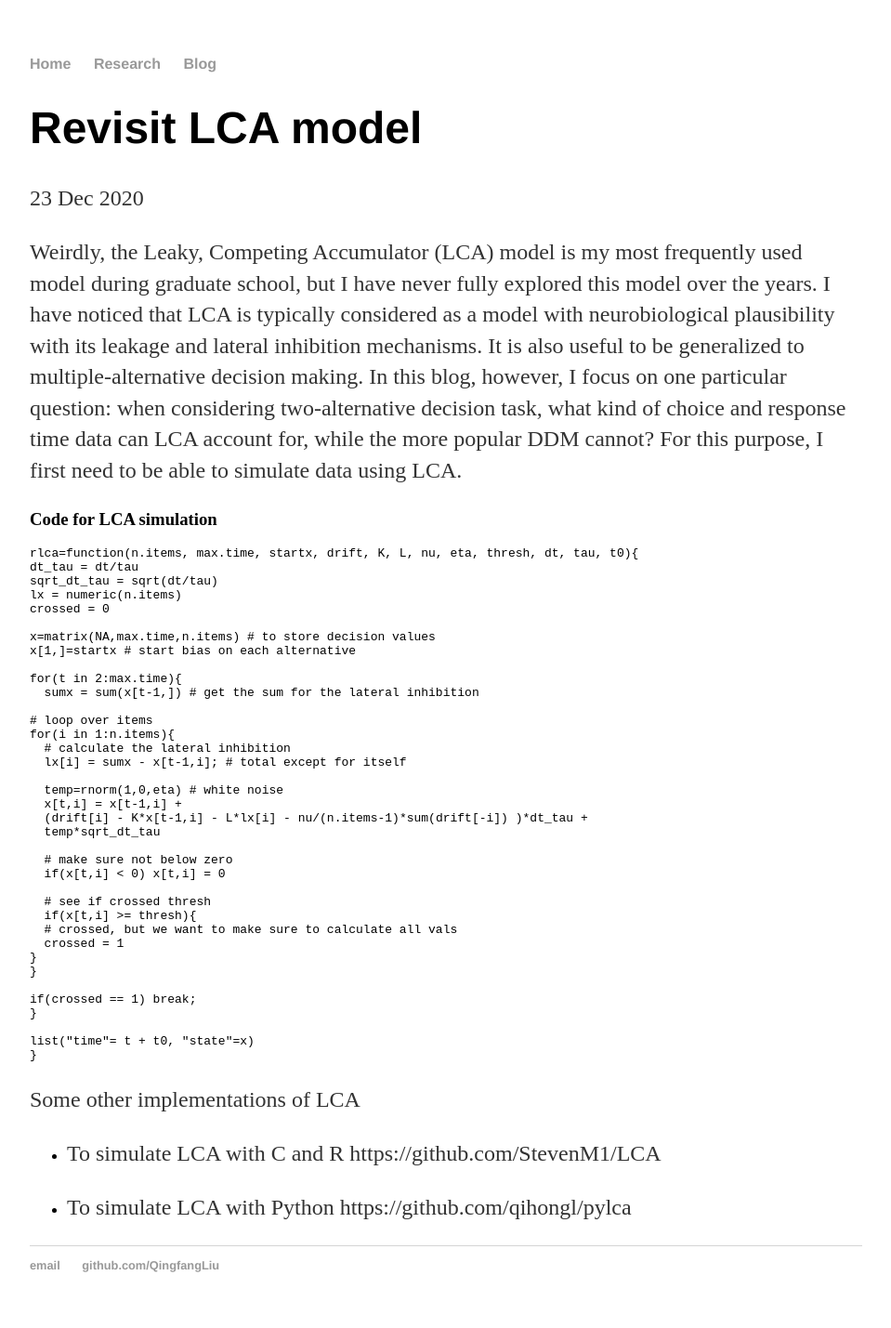
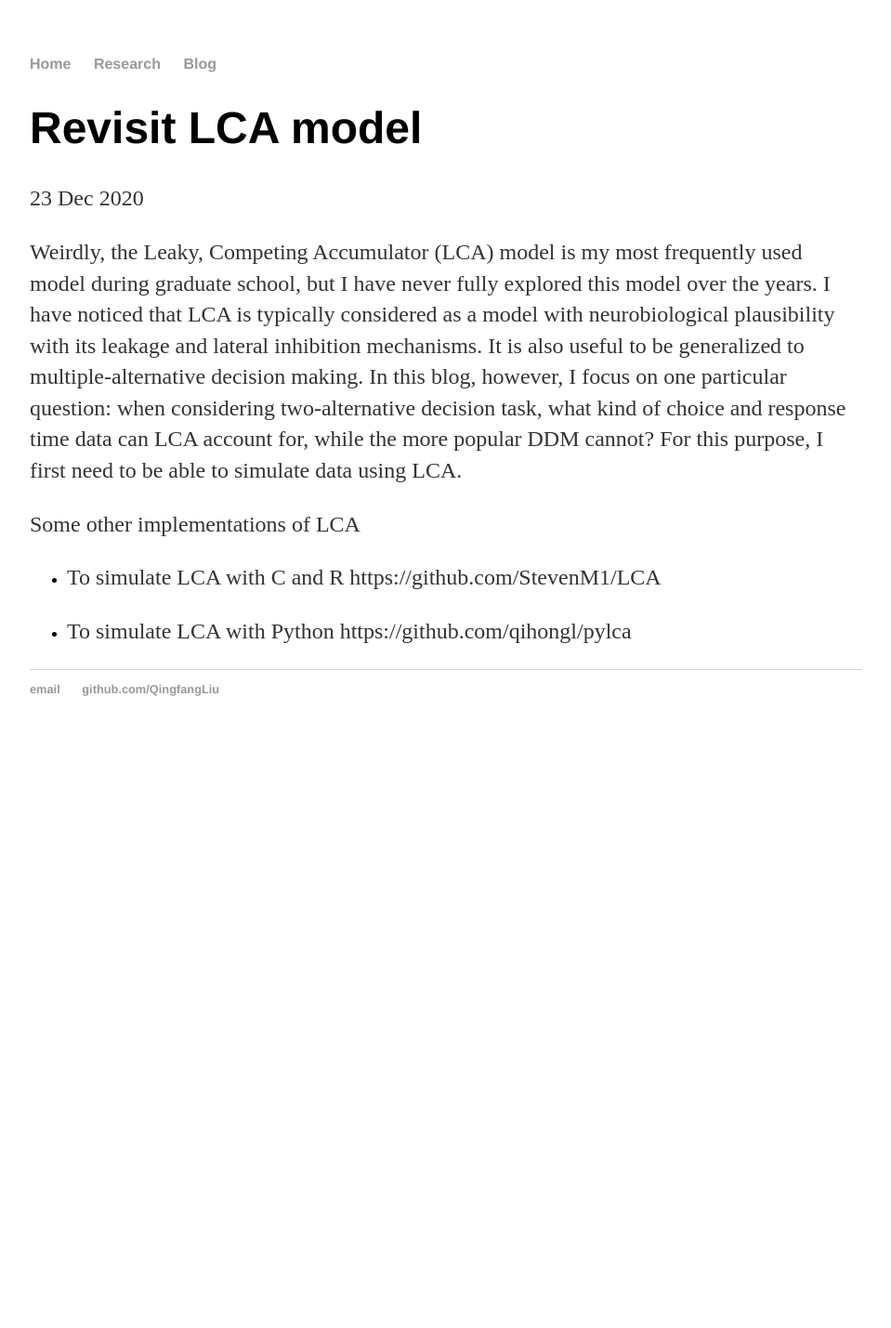
Before and after one commit to QingfangLiu/qingfangliu.github.io, a Jekyll site: the page built from _posts/2020-12-23-LCA.md, in a window 1280 px wide. Shown: the whole page at 93% size, without its empty margins (160-1119 px from the left). Built offline with Jekyll 4.4.1, drawn with Linux system fonts in a browser that asks for light colours; after the commit the page ends 900 px from its top, so only the background shows below that.

Commit message:
Update 2020-12-23-LCA.md

````diff
--- a/_posts/2020-12-23-LCA.md
+++ b/_posts/2020-12-23-LCA.md
@@ -7,49 +7,6 @@ date: 2020-12-23
 Weirdly, the Leaky, Competing Accumulator (LCA) model is my most frequently used model during graduate school, but I have never fully explored this model over the years. I have noticed that LCA is typically considered as a model with neurobiological plausibility with its leakage and lateral inhibition mechanisms. It is also useful to be generalized to multiple-alternative decision making. In this blog, however, I focus on one particular question: when considering two-alternative decision task, what kind of choice and response time data can LCA account for, while the more popular DDM cannot? For this purpose, I first need to be able to simulate data using LCA.
 
 
-### Code for LCA simulation
-
-```markdown
-rlca=function(n.items, max.time, startx, drift, K, L, nu, eta, thresh, dt, tau, t0){
-dt_tau = dt/tau
-sqrt_dt_tau = sqrt(dt/tau)
-lx = numeric(n.items)
-crossed = 0
-
-x=matrix(NA,max.time,n.items) # to store decision values
-x[1,]=startx # start bias on each alternative
-
-for(t in 2:max.time){
-  sumx = sum(x[t-1,]) # get the sum for the lateral inhibition
-
-# loop over items
-for(i in 1:n.items){
-  # calculate the lateral inhibition
-  lx[i] = sumx - x[t-1,i]; # total except for itself
-
-  temp=rnorm(1,0,eta) # white noise
-  x[t,i] = x[t-1,i] +
-  (drift[i] - K*x[t-1,i] - L*lx[i] - nu/(n.items-1)*sum(drift[-i]) )*dt_tau +
-  temp*sqrt_dt_tau
-
-  # make sure not below zero
-  if(x[t,i] < 0) x[t,i] = 0
-
-  # see if crossed thresh
-  if(x[t,i] >= thresh){
-  # crossed, but we want to make sure to calculate all vals
-  crossed = 1
-}
-}
-
-if(crossed == 1) break;
-}
-
-list("time"= t + t0, "state"=x)
-}
-```
-
-
 Some other implementations of LCA
 
 - To simulate LCA with C and R
````
